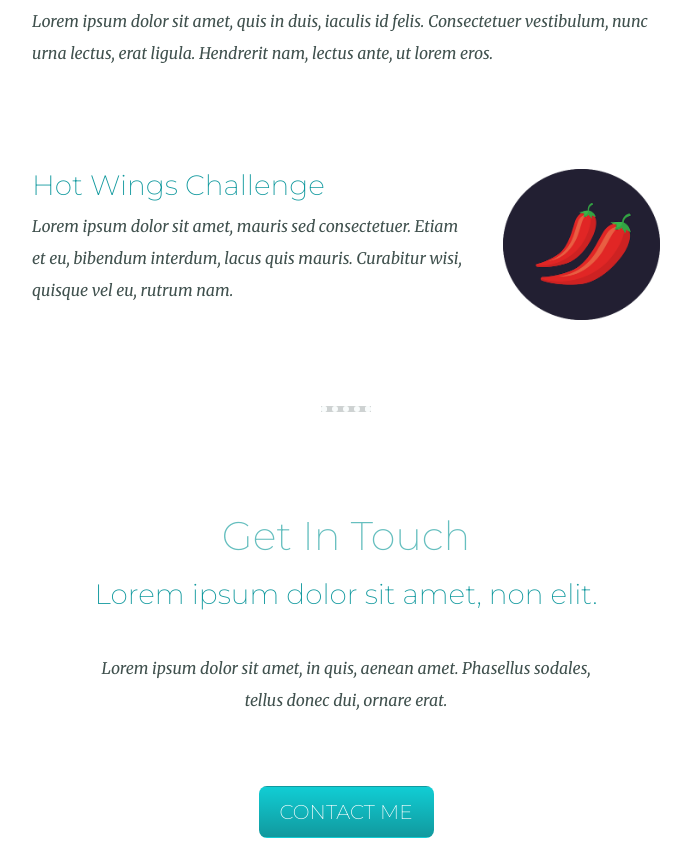
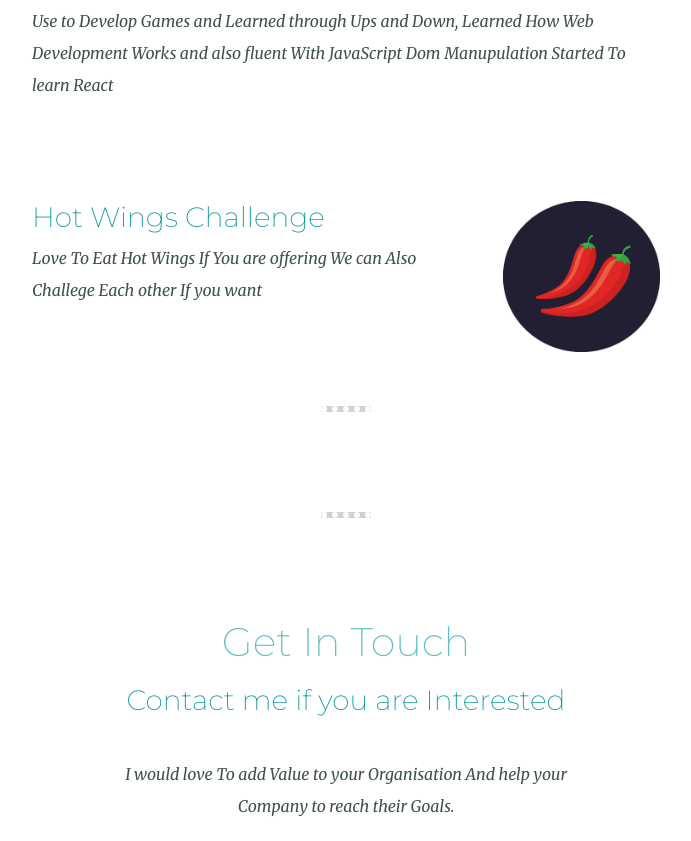
Before and after one commit to shreyas20441/MySite, a plain HTML site: page index.html in a window 1280 px wide. Shown: the part 1442-2283 px from the top of the page, without its empty margins (294-985 px from the left). Drawn offline with nearby package versions, Linux system fonts and the light colour scheme.

Commit message:
Updated Site

```diff
--- a/Css/Style.css
+++ b/Css/Style.css
@@ -175,3 +175,11 @@ h3{
     background-image: linear-gradient(to bottom, #30E3CB, #2BC4AD);
     text-decoration: none;
   }
+
+
+
+  /*project column*/
+
+  .proj-col{
+    height: 100%;
+  }
--- a/index.html
+++ b/index.html
@@ -57,27 +57,40 @@
           <div class="skill-row">
             <img class="img fluid Skill-Img" src="Images/Prog-Skills.png" alt="My-Skills">
             <h3>Design & Development</h3>
-            <p>Lorem ipsum dolor sit amet, quis in duis, iaculis id felis. Consectetuer vestibulum, nunc urna lectus, erat ligula. Hendrerit nam, lectus ante, ut lorem eros.</p>
+            <p>Use to Develop Games and Learned through Ups and Down, Learned How Web Development Works
+              and also fluent With JavaScript Dom Manupulation Started To learn React
+            </p>
           </div>
           <div class="skill-row">
             <img class=" img-fluid  Chilli-Img" src="Images/chillies.png" alt="chilli-Img">
             <h3>Hot Wings Challenge</h3>
-            <p>Lorem ipsum dolor sit amet, mauris sed consectetuer. Etiam et eu, bibendum interdum, lacus quis mauris. Curabitur wisi, quisque vel eu, rutrum nam.</p>
+            <p>Love To Eat Hot Wings If You are offering We can Also Challege Each other If you want</p>
           </div>
         </div>
-        <hr>
+
+       <hr>
+       <!-- project section
+       <div class="container-fluid ">
+       <div class=" row ">
+          <div class=" col">
+            <h2> Projects</h2>
+          </div>
+       </div>
       </div>
+      </div>    -->
+
+      <hr>
         <div class="contact-me">
           <h2>Get In Touch</h2>
-          <h3>Lorem ipsum dolor sit amet, non elit.</h3>
-          <p class="Contact-Message">Lorem ipsum dolor sit amet, in quis, aenean amet. Phasellus sodales, tellus donec dui, ornare erat.</p>
+          <h3>Contact me if you are Interested</h3>
+          <p class="Contact-Message">I would love To add Value to your Organisation And help your Company to reach their Goals.</p>
           <a class="btn" href="mailto:name@email.com">CONTACT ME</a>
         </div>
       </div>
 
 
       <div class="bottom-container">
-        <a class="footer-link" href="https://www.linkedin.com/">LinkedIn</a>
+        <a class="footer-link" href="https://www.linkedin.com/in/shreyash-sathe-b02359201/">LinkedIn</a>
         <a class="footer-link" href="https://twitter.com/">Twitter</a>
         <a class="footer-link" href="https://www.appbrewery.co/">Website</a>
         <p class="Copyright">© Shreyas Sathe.</p>
```
Also changed, not shown: Css/index.js (+1 -6 lines).
